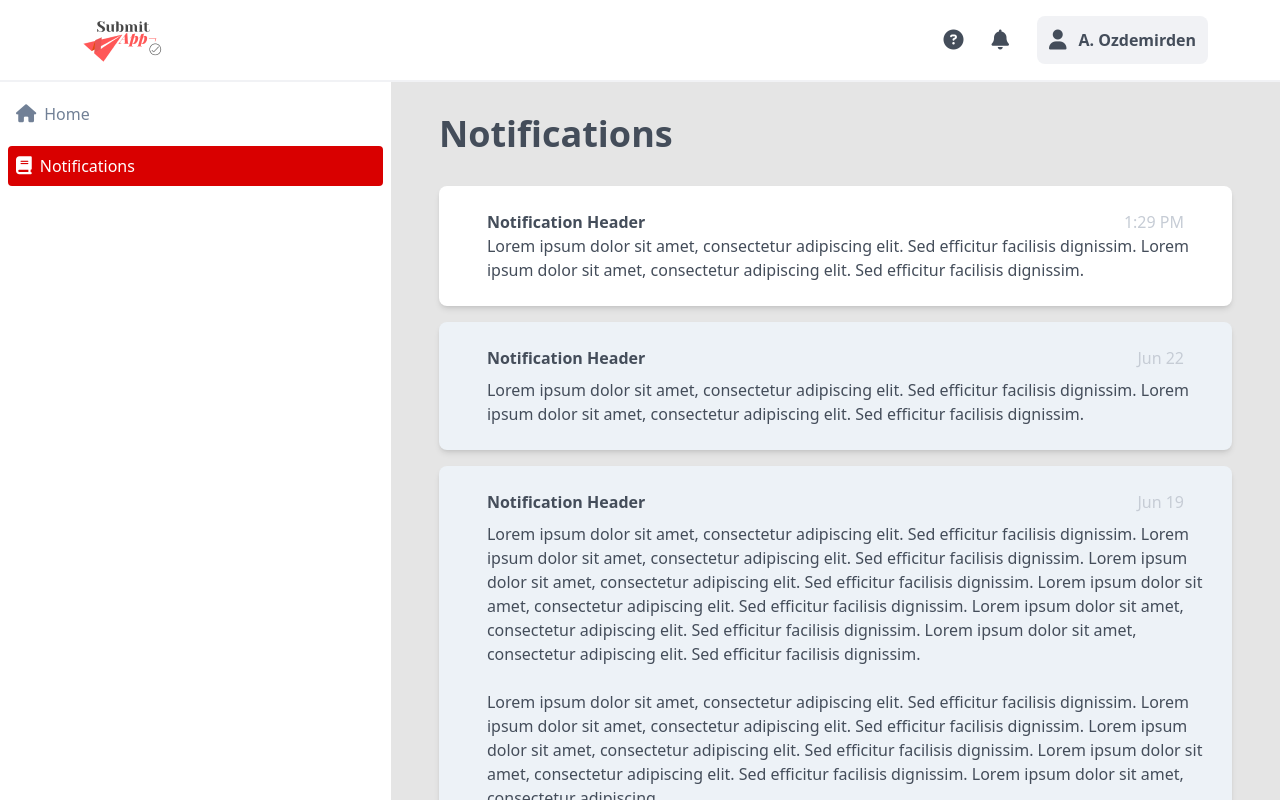
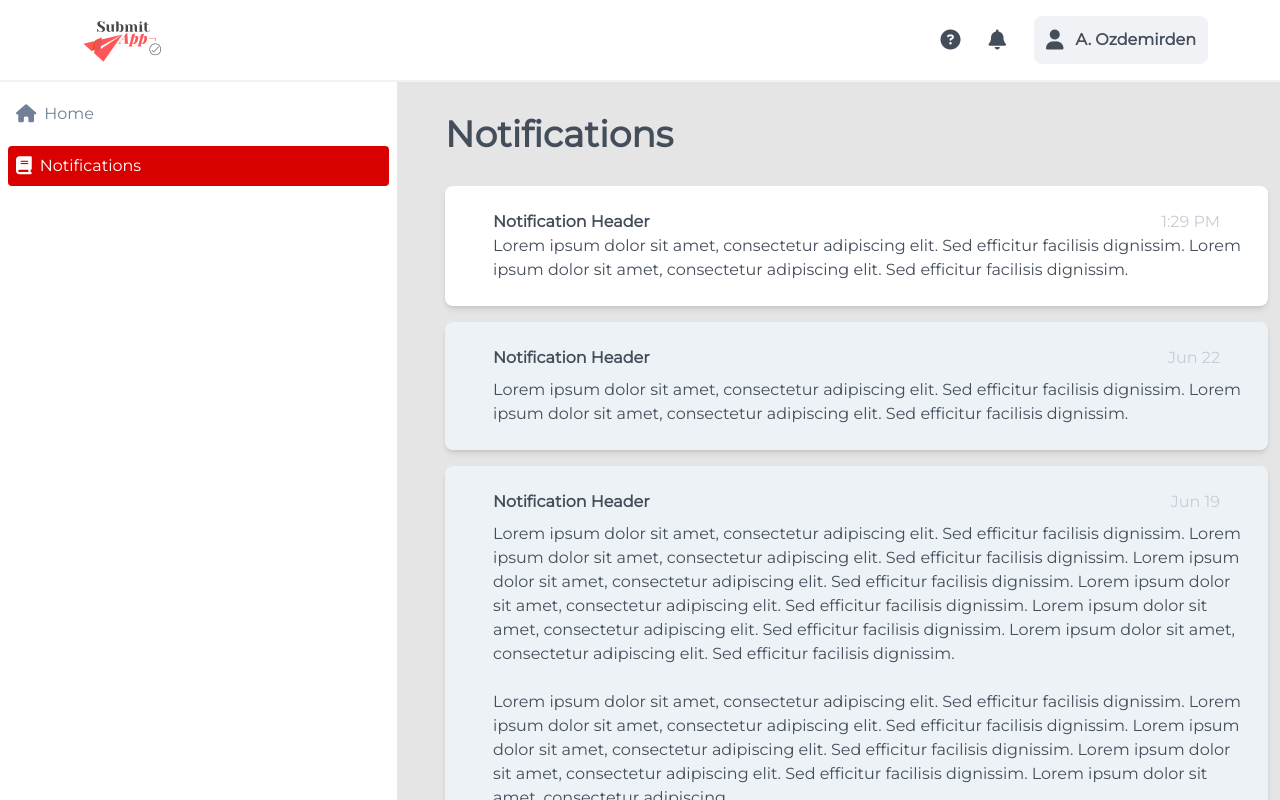
Before and after one commit to brkeudunman/react-collegues-project, a React (Create React App) app: page /notifications in a window 1280 px wide. Shown: the top 800 px of the page. Built offline with nearby package versions, Linux system fonts and the light colour scheme.

Commit message:
font style,notifications has been changed

```diff
--- a/public/index.html
+++ b/public/index.html
@@ -24,8 +24,13 @@
       Unlike "/favicon.ico" or "favicon.ico", "%PUBLIC_URL%/favicon.ico" will
       work correctly both with client-side routing and a non-root public URL.
       Learn how to configure a non-root public URL by running `npm run build`.
+
+
     -->
-    <title>React App</title>
+    <link rel="preconnect" href="https://fonts.googleapis.com">
+    <link rel="preconnect" href="https://fonts.gstatic.com" crossorigin>
+    <link href="https://fonts.googleapis.com/css2?family=Montserrat&display=swap" rel="stylesheet">
+    <title>Colleges App</title>
   </head>
   <body>
     <noscript>You need to enable JavaScript to run this app.</noscript>
--- a/src/App.js
+++ b/src/App.js
@@ -4,7 +4,7 @@ import Main from './components/Main.js'
 
 function App() {
   return (
-    <div className="">
+    <div className="font-montserrat">
       <Header/>
       <Main/>
     </div>
--- a/src/components/main/Notifications/Notifications.js
+++ b/src/components/main/Notifications/Notifications.js
@@ -6,15 +6,16 @@ function Notifications() {
     <div className='text-gray-700 '>
       <h1 className='md:text-4xl text-2xl font-bold text-gray-700 md:mt-8 mt-4 md:ml-12 ml-6'>Notifications </h1>
 
-      <div className='md:ml-12 ml-6 gap-5 mt-8 mx-12 bg-white pl-12 pr-6 py-6 rounded-lg border-not-metal shadow-md'>
+      <div className='md:ml-12 ml-3 gap-5 mt-8 mx-auto mr-3 bg-white pl-12 pr-6 py-6 rounded-lg border-not-metal shadow-md'>
         <div className='flex justify-between'><h1 className='font-bold  '>Notification Header</h1><p className='mr-6 text-gray-200'>1:29 PM</p></div>
         <p>Lorem ipsum dolor sit amet, consectetur adipiscing elit. Sed efficitur facilisis dignissim. Lorem ipsum dolor sit amet, consectetur adipiscing elit. Sed efficitur facilisis dignissim.</p>
       </div>
-      <div className='md:ml-12 ml-6 gap-5  mt-4 mx-12 bg-not-metal pl-12 pr-6 py-6 rounded-lg border-not-metal shadow-md'>
+
+      <div className='md:ml-12 ml-3 gap-5  mt-4 mx-auto mr-3 bg-not-metal pl-12 pr-6 py-6 rounded-lg border-not-metal shadow-md'>
         <div className='flex justify-between '><h1 className='font-bold  mb-2'>Notification Header</h1><p className='mr-6 text-gray-200'>Jun 22</p></div>
         <p>Lorem ipsum dolor sit amet, consectetur adipiscing elit. Sed efficitur facilisis dignissim. Lorem ipsum dolor sit amet, consectetur adipiscing elit. Sed efficitur facilisis dignissim.</p>
       </div>
-      <div className='md:ml-12 ml-6 gap-5  mt-4 mx-12 bg-not-metal pl-12 pr-6 py-6 rounded-lg border-not-metal shadow-md' >
+      <div className='md:ml-12 ml-3 gap-5  mt-4 mx-auto mr-3 bg-not-metal pl-12 pr-6 py-6 rounded-lg border-not-metal shadow-md' >
         <div className='flex justify-between'><h1 className='font-bold  mb-2'>Notification Header</h1><p className='mr-6 text-gray-200'>Jun 19</p></div>
         <p>Lorem ipsum dolor sit amet, consectetur adipiscing elit. Sed efficitur facilisis dignissim. Lorem ipsum dolor sit amet, consectetur adipiscing elit. Sed efficitur facilisis dignissim. Lorem ipsum dolor sit amet, consectetur adipiscing elit. Sed efficitur facilisis dignissim. Lorem ipsum dolor sit amet, consectetur adipiscing elit. Sed efficitur facilisis dignissim. Lorem ipsum dolor sit amet, consectetur adipiscing elit. Sed efficitur facilisis dignissim. Lorem ipsum dolor sit amet, consectetur adipiscing elit. Sed efficitur facilisis dignissim.</p>
         <br />
--- a/tailwind.config.js
+++ b/tailwind.config.js
@@ -8,6 +8,9 @@ module.exports = {
         'metal': '#F1F2F5',
         'bg-metal':'#E5E5E5',
         'not-metal':'#EDF2F7'
+      },
+      fontFamily: {
+        'montserrat': ['Montserrat'],
       },
     },
     colors: {
```
